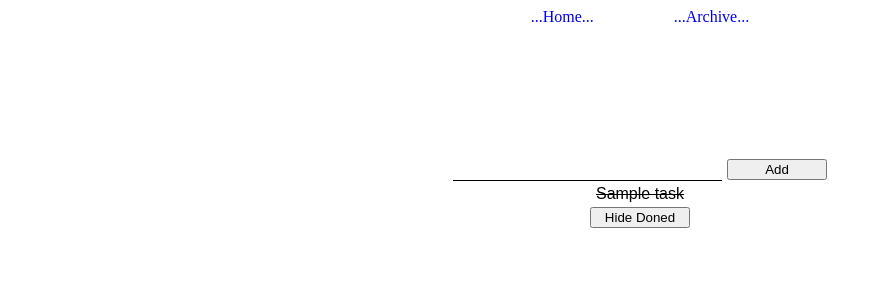
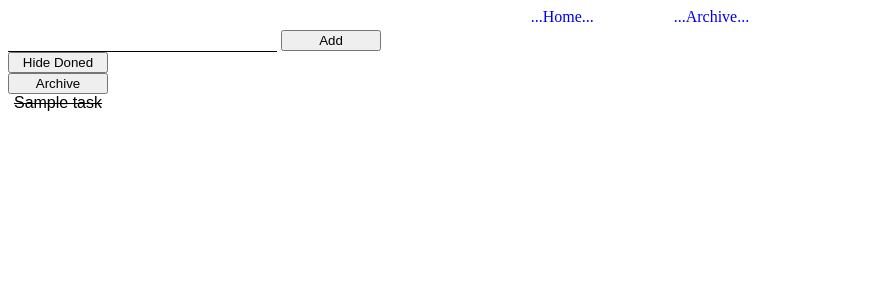
Before and after one commit to inbasu/todolist, a Django app: page / in a window 1280 px wide. Shown: the top 300 px of the page, without its empty margins (0-882 px from the left). Run offline with Django 4.2, Linux system fonts and the light colour scheme; tables that the repository leaves empty hold one stand-in row (values such as "Sample post").

Commit message:
Pure Django for now

```diff
--- a/todo/templates/tasks.html
+++ b/todo/templates/tasks.html
@@ -2,21 +2,26 @@
 
 {% block content %}
 
-    <table>
-    <tr>
+
          <form method="post">
-            <td class="main-td">
                 {{ form.name }}
                 {% csrf_token %}
                 <input type="hidden" name='action' value="add">
                 <button type="submit" next.hidden="add">Add</button>
-            </td>
         </form>
-    </tr>
+    <div class='buttons'>
+        <form method="post">
+            {% csrf_token %}
+            <input type="hidden" name='action' value="clear-all">
+            <button type="submit">Hide Doned</button>
+        </form>
+        <form action="{% url 'archive' %}" method="get">
+            <button type="submit" formaction="{% url 'archive' %}">Archive</button>
+        </form>
+    </div>
+        <div class="task-list">
+        {% for task in tasks %}
 
-    {% for task in tasks %}
-        <tr>
-            <td>
                 <form method="post">
                     {% csrf_token %}
                     <input type="hidden" name='action' value="del">
@@ -31,19 +36,9 @@
 
                     </button>
                 </form>
-            </td>
-        </tr>
         {% endfor %}
-        <tr>
-            <td>
-                <form method="post">
-                    {% csrf_token %}
-                    <input type="hidden" name='action' value="clear-all">
-                    <button type="submit">Hide Doned</button>
-                </form>
-            </td>
-        </tr>
+        </div>
 
-    </table>
+
 
 {% endblock content %}
```
